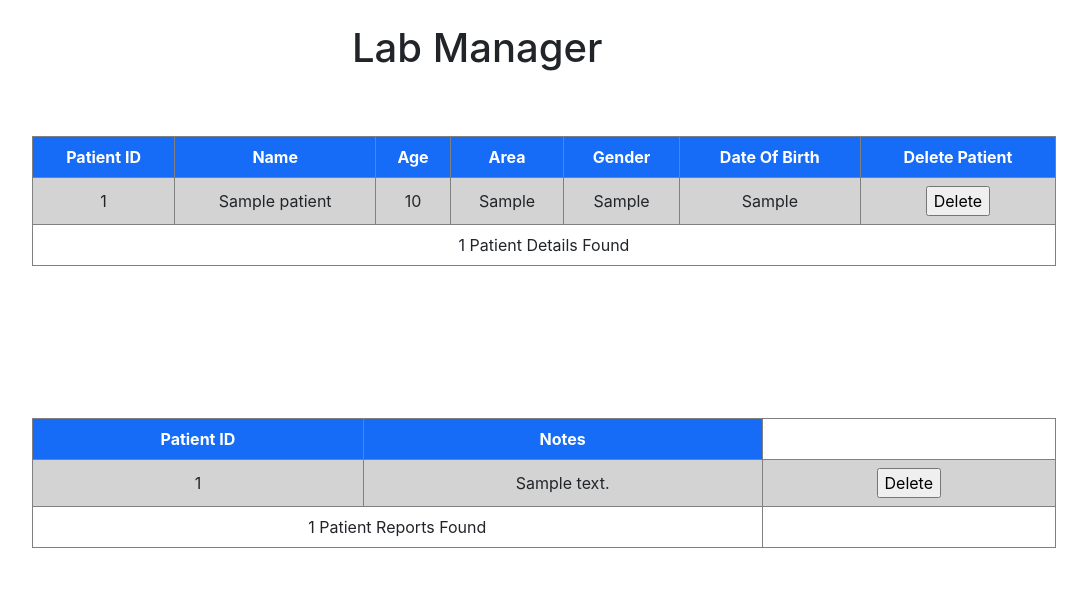
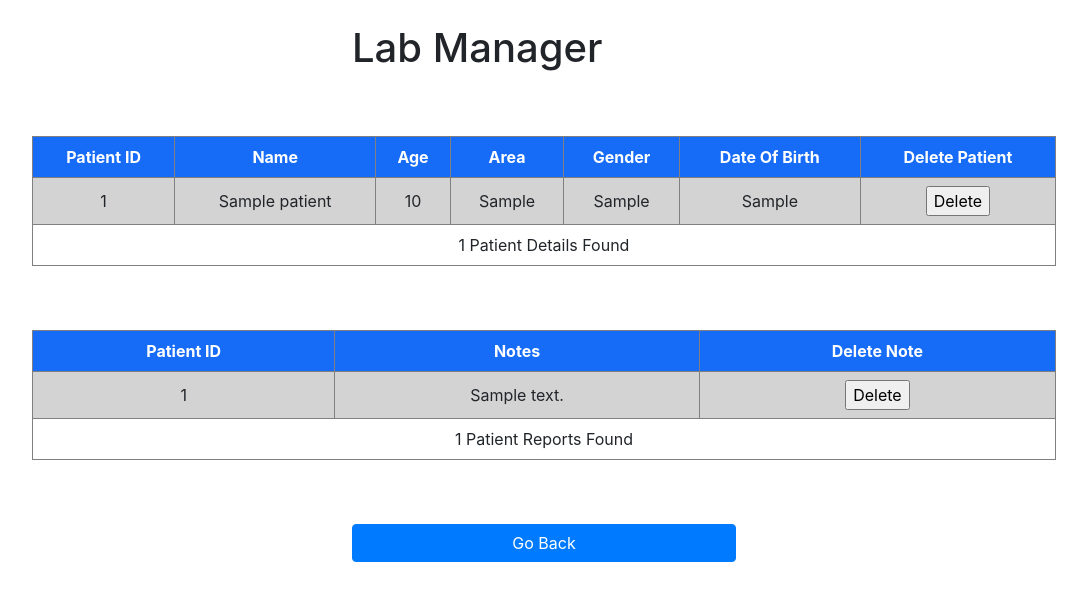
Before and after one commit to ocgMastek/flaskyboye, a Flask app: page /lab-manager in a window 1280 px wide. Shown: the top 612 px of the page, without its empty margins (96-1183 px from the left). Run offline with Flask 2, Linux system fonts and the light colour scheme; tables that the repository leaves empty hold one stand-in row (values such as "Sample post"); some libraries are stand-ins or nearby versions.

Commit message:
HTML/CSS changes

```diff
--- a/templates/lab-manager.html
+++ b/templates/lab-manager.html
@@ -44,7 +44,7 @@
     </table>
 
     {%endif%}
-    <br>
+
 
 	     {% if reports %}
 	<h3>{{reports.message}}</h3>
@@ -53,6 +53,7 @@
         <tr>
             <th style="text-align:center">Patient ID</th>
             <th style="text-align:center">Notes</th>
+            <th style="text-align:center">Delete Note</th>
         </tr>
         {% for rep in reports %}
         <tr>
@@ -65,18 +66,18 @@
         </tr>
         {%endfor%}
         <tr>
-            <td id="count" colspan="2" style="text-align: center">{{reports|count}} Patient Reports Found</td>
+            <td id="count" colspan="3" style="text-align: center">{{reports|count}} Patient Reports Found</td>
         </tr>
     </table>
 
     {%endif%}
 
-    <br>
     <div class="container-two">
         <a href="./">
             <button class="btn btn-primary btn-block" type="submit" value="Cancel" />Go Back</button>
         </a>
     <div>
+    <br>
 </body>
 
 </html>
```
Also changed, not shown: server.py (line endings or trailing spaces).
